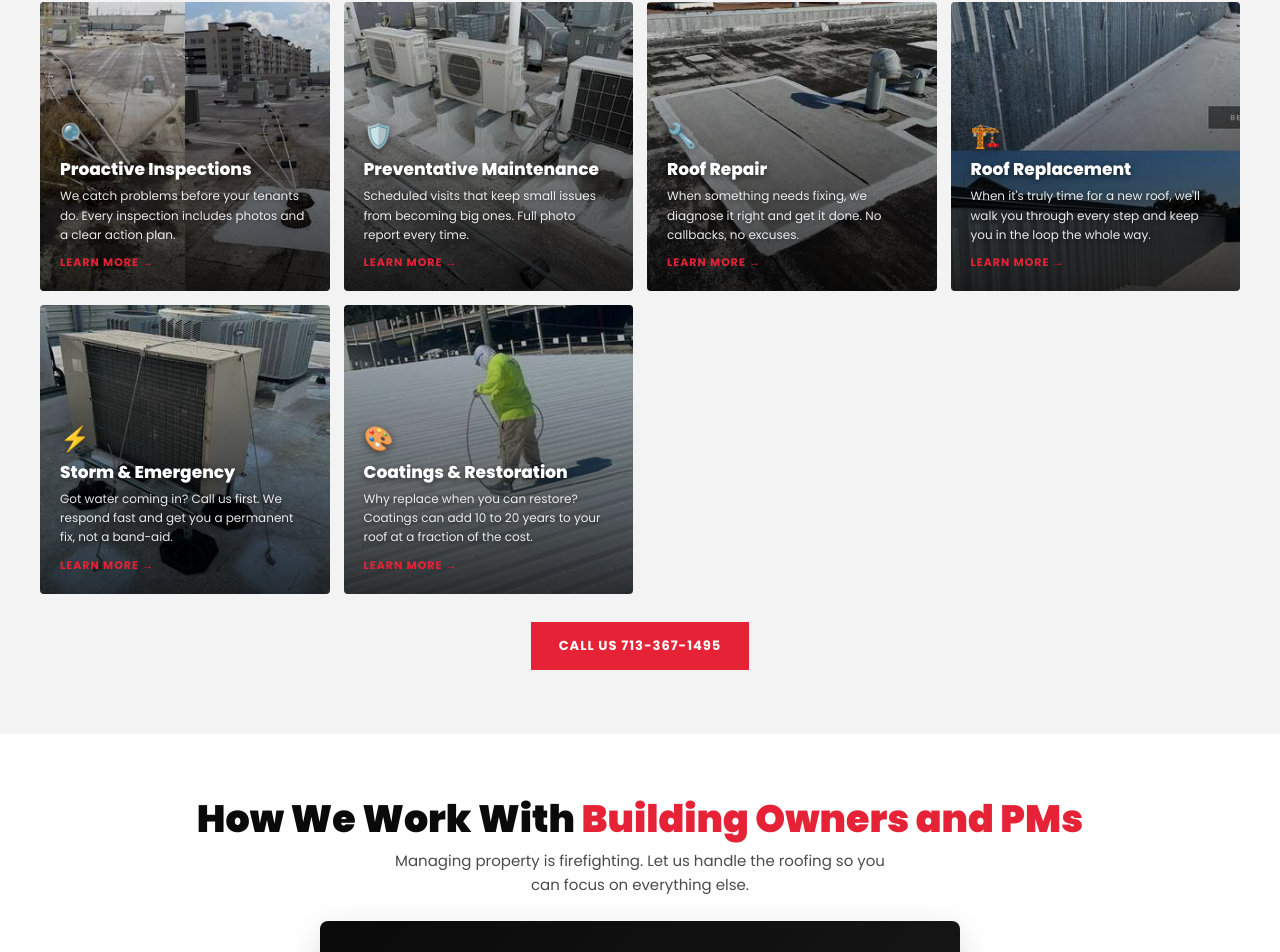
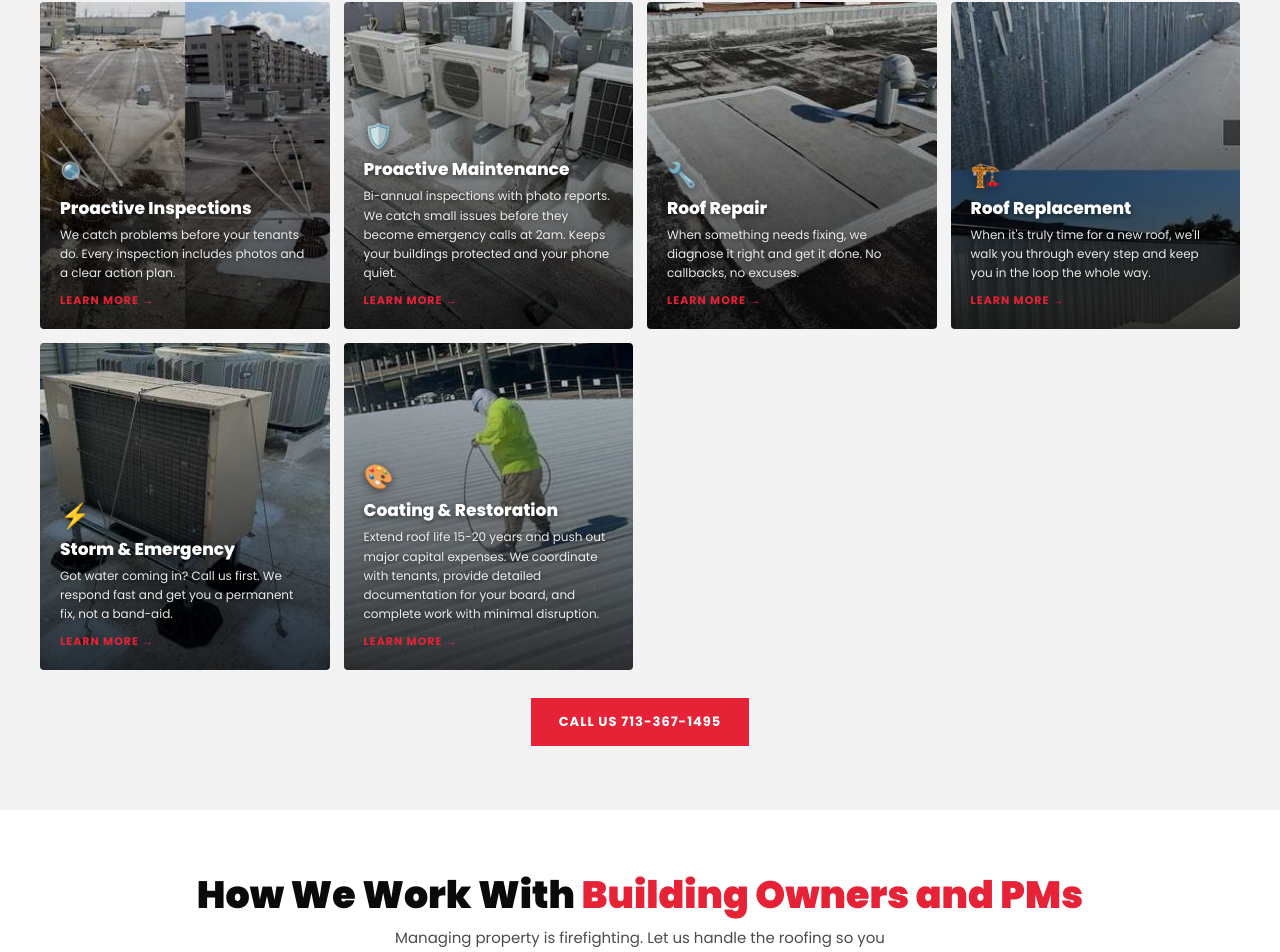
Before and after one commit to zacohara/coons-commercial-upgrade, a React (Vite) app: page / in a window 1280 px wide. Shown: the part 2932-3884 px from the top of the page. Built offline with nearby package versions, Linux system fonts and the light colour scheme.

Commit message:
V11: Wade's copy - Proactive Maintenance + Coating & Restoration cards

```diff
--- a/src/App.jsx
+++ b/src/App.jsx
@@ -279,11 +279,11 @@ function ServiceAreas() {
 function Services() {
   const svcs = [
     {t:"Proactive Inspections",d:"We catch problems before your tenants do. Every inspection includes photos and a clear action plan.",p:PH_INSPECTION,i:"🔍",slug:"inspections"},
-    {t:"Preventative Maintenance",d:"Scheduled visits that keep small issues from becoming big ones. Full photo report every time.",p:PH_MAINTENANCE,i:"🛡️",slug:"maintenance"},
+    {t:"Proactive Maintenance",d:"Bi-annual inspections with photo reports. We catch small issues before they become emergency calls at 2am. Keeps your buildings protected and your phone quiet.",p:PH_MAINTENANCE,i:"🛡️",slug:"maintenance"},
     {t:"Roof Repair",d:"When something needs fixing, we diagnose it right and get it done. No callbacks, no excuses.",p:PH_REPAIR,i:"🔧",slug:"repair"},
     {t:"Roof Replacement",d:"When it's truly time for a new roof, we'll walk you through every step and keep you in the loop the whole way.",p:PH_REPLACEMENT,i:"🏗️",slug:"replacement"},
     {t:"Storm & Emergency",d:"Got water coming in? Call us first. We respond fast and get you a permanent fix, not a band-aid.",p:PH_EMERGENCY,i:"⚡",slug:"emergency"},
-    {t:"Coatings & Restoration",d:"Why replace when you can restore? Coatings can add 10 to 20 years to your roof at a fraction of the cost.",p:PH_COATINGS,i:"🎨",slug:"coatings"},
+    {t:"Coating & Restoration",d:"Extend roof life 15-20 years and push out major capital expenses. We coordinate with tenants, provide detailed documentation for your board, and complete work with minimal disruption.",p:PH_COATINGS,i:"🎨",slug:"coatings"},
   ];
   return (
     <section id="services" style={{background:C.light,padding:"64px 16px",scrollMarginTop:80}}>
```
